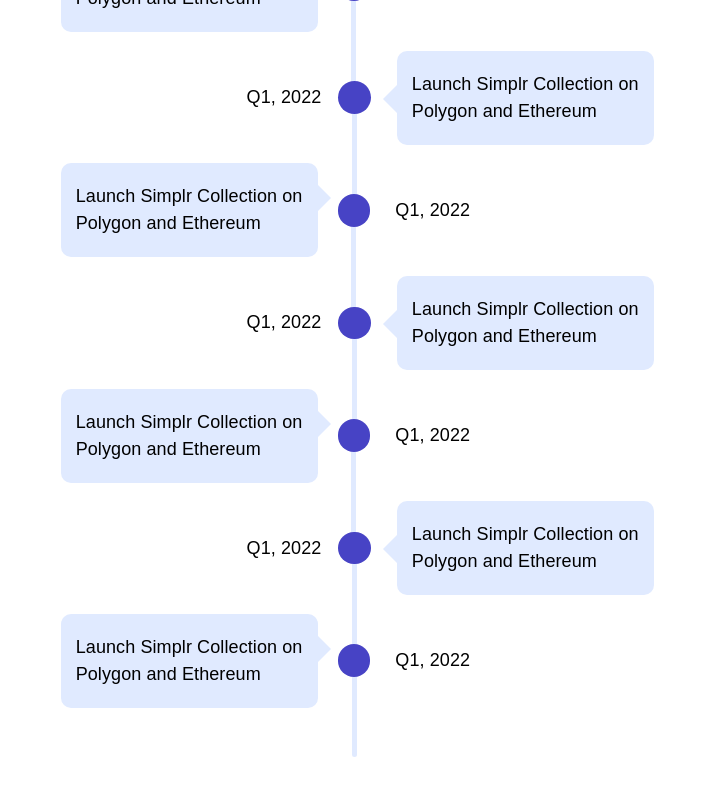
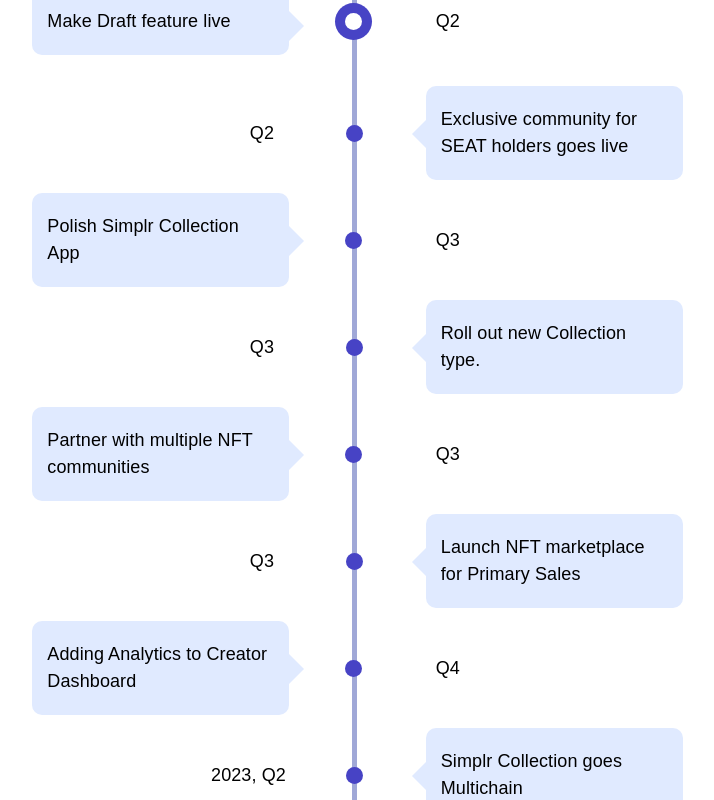
Before and after one commit to chain-labs/simplr-collection, a Next.js app: page / in a window 1280 px wide. Shown: the part 4460-5260 px from the top of the page, without its empty margins (286-1000 px from the left). Built offline with nearby package versions, Linux system fonts and the light colour scheme; a web font is replaced by a local one.

Commit message:
new roadmap structured

```diff
--- a/src/containers/home/components/Roadmap.tsx
+++ b/src/containers/home/components/Roadmap.tsx
@@ -19,65 +19,70 @@ const Roadmap = () => {
 				</Text>
 			</Box>
 			<Box center column>
+				<Box
+					width="5px"
+					height="1150px"
+					borderRadius="36px"
+					backgroundImage="linear-gradient(180deg, #4743C5 10.31%, rgba(71, 67, 197, 0) 19.3%),
+					linear-gradient(0deg, #A0A8D7, #A0A8D7);
+					"
+				></Box>
+				<Box position="absolute" column>
 					<RoadmapComp
 						status="done"
 						text="Launch Simplr Collection on Polygon and Ethereum"
-					headText="Q1, 2022"
+						headText="2022, Q1"
+						positionMob="-27%"
+						positionDesk="-27%"
 						arrowTop="35%"
-					odd
 					/>
+					<RoadmapComp status="progress" text="Make Draft feature live" headText="Q2" arrowTop="35%" odd />
 					<RoadmapComp
-					status="progress"
-					text="Launch Simplr Collection on Polygon and Ethereum"
-					headText="Q1, 2022"
+						status="not done"
+						text="Exclusive community for SEAT holders goes live"
+						headText="Q2"
+						arrowTop="10%"
+						positionMob="-15%"
+					/>
+					<RoadmapComp status="not done" text="Polish Simplr Collection App" headText="Q3" arrowTop="35%" odd />
+					<RoadmapComp
+						status="not done"
+						text="Roll out new Collection type."
+						headText="Q3"
 						arrowTop="35%"
+						positionMob="-15%"
 					/>
 					<RoadmapComp
 						status="not done"
-					text="Launch Simplr Collection on Polygon and Ethereum"
-					headText="Q1, 2022"
+						text="Partner with multiple NFT communities"
+						headText="Q3"
 						arrowTop="35%"
 						odd
 					/>
 					<RoadmapComp
 						status="not done"
-					text="Launch Simplr Collection on Polygon and Ethereum"
-					headText="Q1, 2022"
+						text="Launch NFT marketplace for Primary Sales"
+						headText="Q3"
 						arrowTop="35%"
+						positionMob="-15%"
 					/>
 					<RoadmapComp
 						status="not done"
-					text="Launch Simplr Collection on Polygon and Ethereum"
-					headText="Q1, 2022"
+						text="Adding Analytics to Creator Dashboard "
+						headText="Q4"
 						arrowTop="35%"
 						odd
 					/>
 					<RoadmapComp
 						status="not done"
-					text="Launch Simplr Collection on Polygon and Ethereum"
-					headText="Q1, 2022"
+						text="Simplr Collection goes Multichain"
+						headText="2023, Q2"
 						arrowTop="35%"
+						positionMob="-27%"
+						positionDesk="-27%"
 					/>
-				<RoadmapComp
-					status="not done"
-					text="Launch Simplr Collection on Polygon and Ethereum"
-					headText="Q1, 2022"
-					arrowTop="35%"
-					odd
-				/>
-				<RoadmapComp
-					status="not done"
-					text="Launch Simplr Collection on Polygon and Ethereum"
-					headText="Q1, 2022"
-					arrowTop="35%"
-				/>
-				<Box
-					width="5px"
-					height="80px"
-					borderBottomLeftRadius="36px"
-					borderBottomRightRadius="36px"
-					backgroundColor="#E0EAFF"
-				></Box>
+					<RoadmapComp status="not done" text="Simplr Bridge Beta goes live" headText="Q4" arrowTop="35%" odd />
+				</Box>
 			</Box>
 		</Box>
 	);
--- a/src/containers/home/components/RoadmapComp.tsx
+++ b/src/containers/home/components/RoadmapComp.tsx
@@ -9,45 +9,39 @@ interface props {
 	status?: string;
 	text: string;
 	headText: string;
-	position?: string;
+	positionMob?: string;
+	positionDesk?: string;
 	arrowTop: string;
 }
 
-const RoadmapComp = ({ status, odd, text, headText, position, arrowTop }: props) => {
+const RoadmapComp = ({ status, odd, text, headText, positionMob, positionDesk, arrowTop }: props) => {
 	return (
-		<Box center column>
-			<Box
-				width="5px"
-				height="80px"
-				borderTopLeftRadius={position === 'first' ? '36px' : ''}
-				borderTopRightRadius={position === 'first' ? '36px' : ''}
-				borderBottomLeftRadius={position === 'last' ? '36px' : ''}
-				borderBottomRightRadius={position === 'last' ? '36px' : ''}
-				backgroundColor={
-					status === 'done'
-						? 'simply-blue'
-						: status === 'progress'
-						? 'linear-gradient(180deg, #4743C5 10.54%, rgba(71, 67, 197, 0) 28.65%)'
-						: '#E0EAFF'
-				}
-			></Box>
-			<Box between row>
+		<Box mt="80px">
+			<Box width="290%" display="flex" alignItems="center" justifyContent="space-between">
 				<If
-					condition={odd}
+					condition={!odd}
 					then={
-						<Text ml="-50%" as="h4">
+						<Text as="h4" ml={positionMob}>
 							{headText}
 						</Text>
 					}
 				/>
-				<Box between row position="relative">
+				<Box className={odd ? 'pointedLeftBox' : 'pointedRightBox'} py="20px" px="15px">
+					<Text as="b3">{text}</Text>
+				</Box>
 				<Box
-						minWidth="32.6px"
-						minHeight="32.6px"
+					minWidth={status === 'not done' ? '17px' : '36.6px'}
+					minHeight={status === 'not done' ? '17px' : '36.6px'}
 					borderRadius="100%"
 					backgroundColor="simply-blue"
 					center
-						ml={odd ? '-114%' : ''}
+					ml={odd ? (status === 'not done' ? { mobS: '14%', tabS: '14.5%' } : { mobS: '10%', tabS: '11.5%' }) : '0'}
+					mr={odd ? '0' : status === 'not done' ? { mobS: '79.5%', tabS: '80%' } : { mobS: '75.5%', tabS: '77%' }}
+					css={`
+						:before {
+							top: ${arrowTop};
+						}
+					`}
 				>
 					<If
 						condition={status === 'progress' || status === 'done'}
@@ -58,23 +52,10 @@ const RoadmapComp = ({ status, odd, text, headText, position, arrowTop }: props)
 						}
 					/>
 				</Box>
-					<Box
-						className={odd ? 'pointedRightBox' : 'pointedLeftBox'}
-						py="20px"
-						px="15px"
-						css={`
-							:before {
-								top: ${arrowTop};
-							}
-						`}
-					>
-						<Text as="b3">{text}</Text>
-					</Box>
-				</Box>
 				<If
-					condition={!odd}
+					condition={odd}
 					then={
-						<Text position="absolute" as="h4" ml="4.5%">
+						<Text as="h4" mr={{ mobS: '50%', tabS: '50%' }} textAlign="start">
 							{headText}
 						</Text>
 					}
--- a/src/styleguide/globalStyles.css
+++ b/src/styleguide/globalStyles.css
@@ -92,8 +92,7 @@ a:hover {
     background:#E0EAFF;
     border-radius: 10px;
     width:257px;
-    /* height:86px; */
-	right: -755%;
+	right: -245%;
     position: absolute;
     display: inline-block;
 }
@@ -103,7 +102,7 @@ a:hover {
     height: 0px;
     width: 0px;
     top: 35%;
-    left: -29px; /* 1px buffer for zooming problems while rendering*/
+    left: -29px;
     border-width: 15px;
     border-color: transparent #E0EAFF transparent transparent;
     border-style: solid;
@@ -111,18 +110,29 @@ a:hover {
 .pointedLeftBox {
     background:#E0EAFF;
     border-radius: 10px;
-    width:257px;
-    /* height:86px; */
-	left: -850%;
+    width: 257px;
+	right: 108%;
+	min-height: 56px;
     position: absolute;
     display: inline-block;
+}
+@media screen and (max-width: 800px) {
+	.pointedLeftBox {
+		right: 100px;
+    width:150px;
+	}
+	.pointedRightBox {
+		right: -160px;
+    width:150px;
+	}
 }
 .pointedLeftBox:before {
     content:"";
     position: absolute;
     height: 0px;
     width: 0px;
-    left: 255px; /* 1px buffer for zooming problems while rendering*/
+	left:100%;
+	top: 35%;
     border-width: 15px;
     border-color: transparent transparent transparent #E0EAFF;
     border-style: solid;
```
Lines whose indentation alone changed are shown as unchanged.
